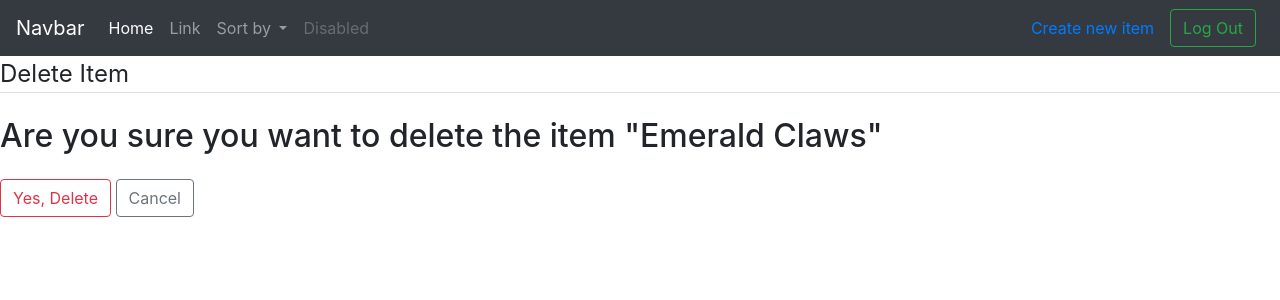
After one commit to Srdjan667/rpg-tome, a Django app: page /item/4/delete/ in a window 1280 px wide. The commit adds this page. Shown: the top 300 px of the page. Run offline with Django 4.2, Linux system fonts and the light colour scheme; a user stored in the database is signed in; data comes from the database, SQL or seed files in the repository; both versions use the stored data as it was after the commit; some libraries are stand-ins or nearby versions.

Commit message:
Deleting items is now supported

```diff
--- /dev/null
+++ b/item_library/templates/item_library/item_confirm_delete.html
@@ -0,0 +1,16 @@
+{% extends 'item_library/base.html' %}
+{% block content %}
+    <div class="content-section">
+        <form method="POST">
+            {% csrf_token %}
+            <fieldset class="form-group">
+                <legend class="border-bottom mb-4">Delete Item</legend>
+                <h2>Are you sure you want to delete the item "{{ item.title }}"</h2>
+            </fieldset>
+            <div class="form-group">
+                <button class="btn btn-outline-danger" type="submit">Yes, Delete</button>
+                <a class="btn btn-outline-secondary" href="{% url 'item_library:item-detail' item.id %}">Cancel</a>
+            </div>
+        </form>
+    </div>
+{% endblock content %}
--- a/item_library/templates/item_library/item_detail.html
+++ b/item_library/templates/item_library/item_detail.html
@@ -10,6 +10,7 @@
     <p class="mb-1">{{ item.description }}</p>
     <small>{{ item.date_created }}</small>
     <small>Value: {{ item.value }}</small>
+    <a href="{% url 'item_library:item-delete' item.id %}"> <small>Delete</small></a>
   </div>
 </div>
 {% endblock content %}
--- a/item_library/urls.py
+++ b/item_library/urls.py
@@ -1,6 +1,6 @@
 from django.urls import path
 from . import views
-from .views import ItemDetailView
+from .views import ItemDetailView, ItemDeleteView
 
 app_name = 'item_library'
 
@@ -8,5 +8,5 @@ urlpatterns = [
 	path('', views.index, name='index'),
 	path('new/', views.new_item, name='item-create'),
 	path('item/<int:pk>/', ItemDetailView.as_view(), name='item-detail'),
-	# path('<int:pk/delete/>', views.ItemDeleteView.as_view(), name='item-delete'),
+	path('item/<int:pk>/delete/', ItemDeleteView.as_view(), name='item-delete'),
 	]
--- a/item_library/views.py
+++ b/item_library/views.py
@@ -10,16 +10,17 @@ from django.contrib.auth.mixins import LoginRequiredMixin, UserPassesTestMixin
 @login_required
 def index(request):
 	order = request.GET.get('order', None)
+	user_id = request.session.get('_auth_user_id')
 	try:
-		items = Item.objects.filter(author=request.user.id).order_by(order)
+		items = Item.objects.filter(author=user_id).order_by(order)
 
 		request.session['order'] = order
 		request.session.save()
 	except:
 		try:
-			items = Item.objects.filter(author=request.user.id).order_by(request.session.get('order'))
+			items = Item.objects.filter(author=user_id).order_by(request.session.get('order'))
 		except:
-			items = Item.objects.filter(author=request.user.id).order_by('-date_created')
+			items = Item.objects.filter(author=user_id).order_by('-date_created')
 
 	context = {
 	'items': items
@@ -29,11 +30,12 @@ def index(request):
 
 @login_required
 def new_item(request):
+	user_id = request.session.get('_auth_user_id')
 	if request.method == 'POST':
 		form = CreateItemForm(request.POST)
 		if form.is_valid():
 			item = form.save(commit=False)
-			item.author = request.user
+			item.author = user_id
 			item.save()
 			return redirect('item_library:index')
 	else:
@@ -48,4 +50,11 @@ class ItemDetailView(LoginRequiredMixin, DetailView):
 
 class ItemDeleteView(LoginRequiredMixin, UserPassesTestMixin, DeleteView):
 	model = Item
+	context_object_name = 'item'
 	success_url = '/'
+
+	def test_func(self):
+		post = self.get_object()
+		if self.request.user == post.author:
+			return True
+		return True
```
Also changed, not shown: README.md, db.sqlite3.
